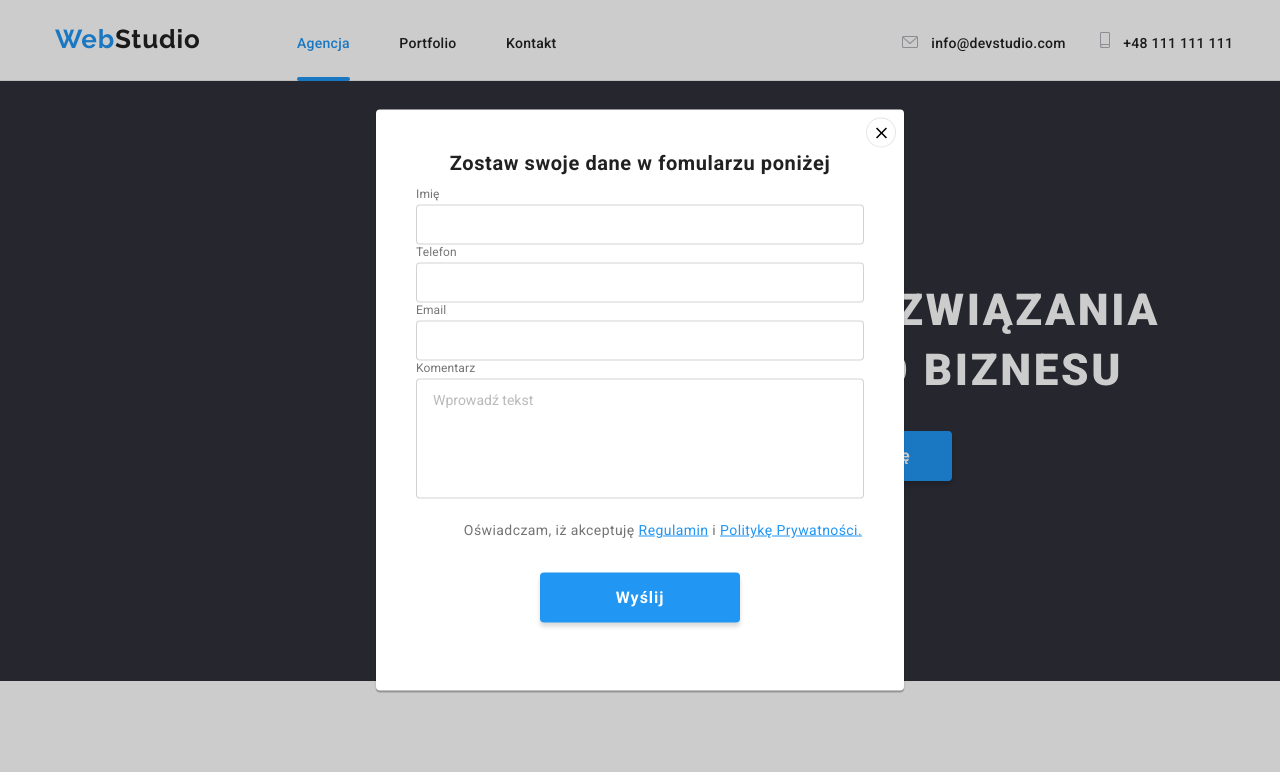
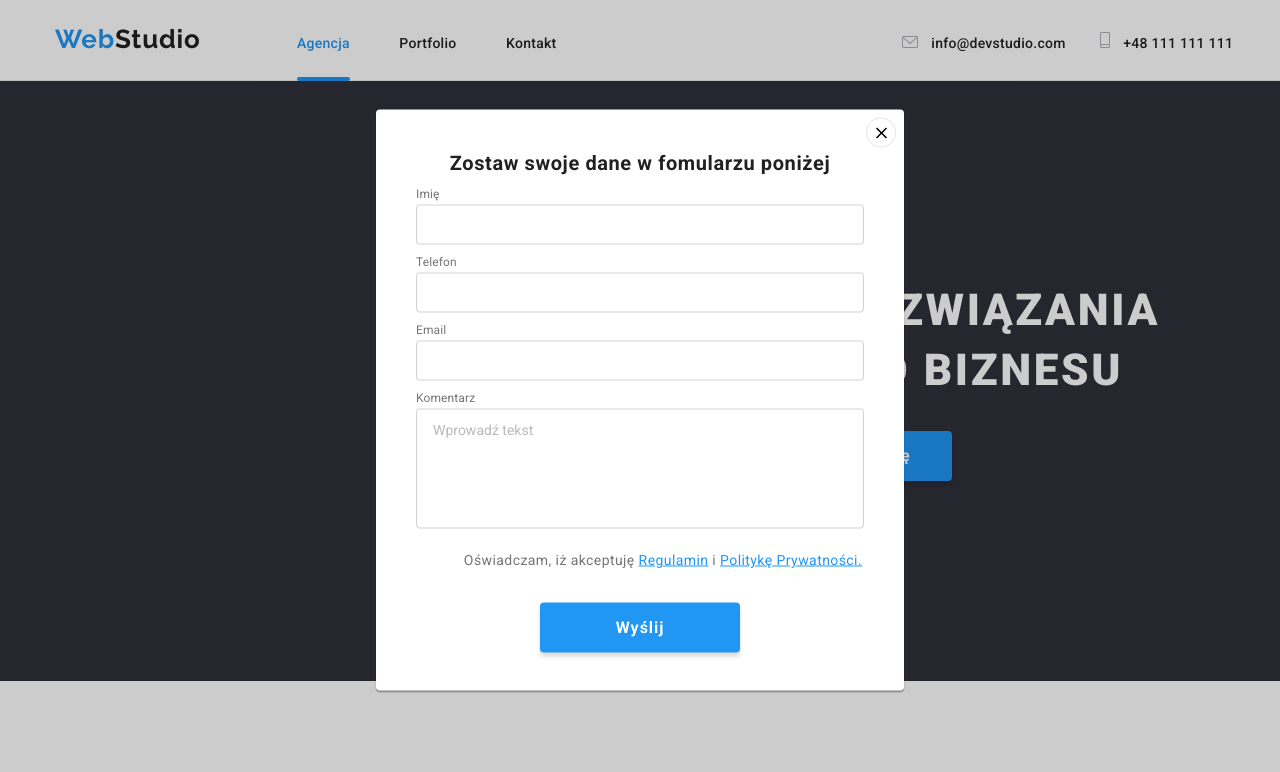
Before and after one commit to kszczerbowski/goit-markup-hw-06, a plain HTML site: page index.html in a window 1280 px wide. Both pictures are taken after a click on the button "Zamów usługę". Shown: the top 772 px of the page. Drawn offline with nearby package versions, Linux system fonts and the light colour scheme.

Commit message:
adjusted margins in modal window

```diff
--- a/css/styles.css
+++ b/css/styles.css
@@ -380,6 +380,10 @@ label:nth-child(1) span {
 
 label:not(:first-child) span {
     margin-bottom: 4px;
+}
+
+label:not(:first-child) {
+    margin-top: 10px;
 }
 
 label:nth-child(5) {
```
